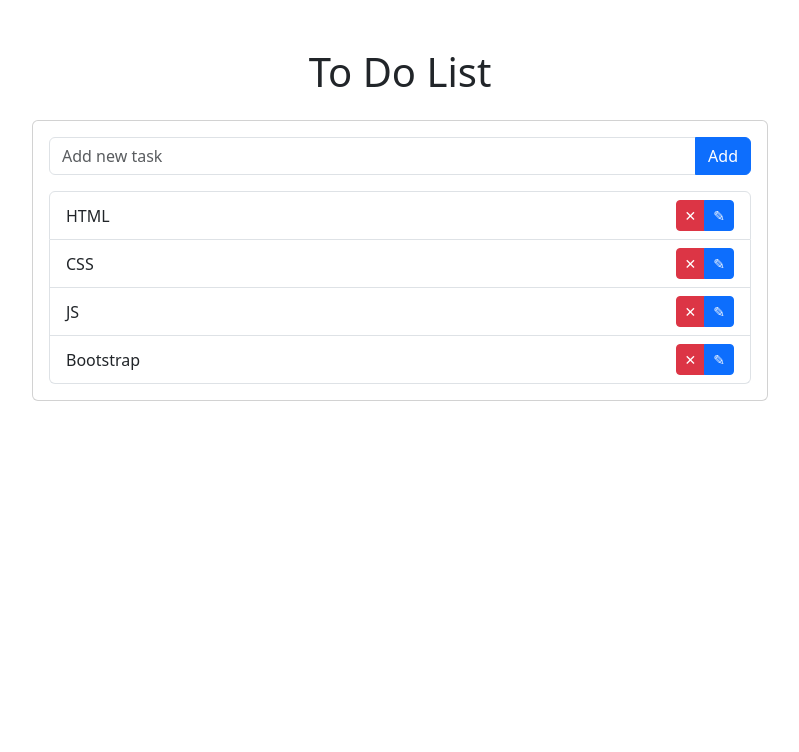
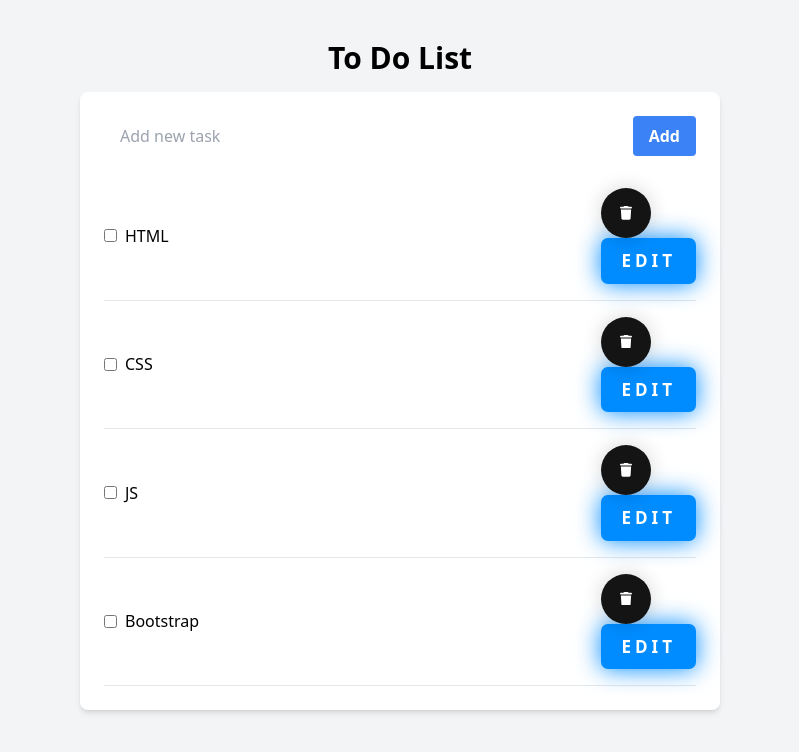
Before and after one commit to Hoomanzoh79/fastapi-todo-app, a FastAPI app: page /index/ in a window 1280 px wide. Shown: the top 752 px of the page, without its empty margins (240-1039 px from the left). Run offline with FastAPI, Linux system fonts and the light colour scheme; some libraries are stand-ins or nearby versions.

Commit message:
add template

```diff
--- a/templates/index.html
+++ b/templates/index.html
@@ -3,60 +3,83 @@
 
 <head>
 	<meta charset="UTF-8">
-	<meta name="viewport" content="width=device-width, initial-scale=1.0">
+	<meta name="viewport" content="width=device-width,
+								initial-scale=1.0">
 	<title>To Do List</title>
-	<!-- Bootstrap CSS -->
+	<link href="{{ url_for('static', path='/css/style.css') }}" rel="stylesheet">
+	<!-- Include Tailwind CSS -->
 	<link href=
-"https://cdn.jsdelivr.net/npm/bootstrap@5.3.0-alpha1/dist/css/bootstrap.min.css"
+"https://cdn.jsdelivr.net/npm/tailwindcss@2.2.19/dist/tailwind.min.css"
 		rel="stylesheet">
+	<style>
+		.completed {
+			text-decoration: line-through;
+		}
+	</style>
 </head>
 
-<body>
-	<div class="container mt-5">
-		<h1 class="text-center mb-4">To Do List</h1>
-		<div class="row justify-content-center">
-			<div class="col-md-8">
-				<div class="card">
-					<div class="card-body">
+<body class="bg-gray-100">
+
+	<div class="container mx-auto my-10">
+		<h1 class="text-center text-3xl font-semibold mb-4">
+			To Do List
+		</h1>
+		<div class="md:w-1/2 mx-auto">
+			<div class="bg-white shadow-md rounded-lg p-6">
 				<form id="todo-form">
-							<div class="input-group mb-3">
-								<input type="text" class="form-control"
-									id="todo-input"
-									placeholder="Add new task"
-									required>
-								<button class="btn btn-primary" type="submit">
+					<div class="flex mb-4">
+						<input type="text"
+							class="w-full px-4 py-2 mr-2 rounded-lg
+							border-gray-300 focus:outline-none
+							focus:border-blue-500" id="todo-input"
+							placeholder="Add new task" required>
+						<button class="bg-blue-500 hover:bg-blue-700
+							text-white font-bold py-2 px-4 rounded">
 							Add
 						</button>
 					</div>
 				</form>
-						<ul class="list-group" id="todo-list">
+				<ul id="todo-list">
 					<!-- Tasks will be added here dynamically -->
 				</ul>
 			</div>
 		</div>
 	</div>
-		</div>
-	</div>
 
-	<!-- Bootstrap JS Bundle (popper.js included) -->
-	<script src=
-"https://cdn.jsdelivr.net/npm/bootstrap@5.3.0-alpha1/dist/js/bootstrap.bundle.min.js">
-	</script>
 	<script>
 		// Function to add a new task
 		function addTask(task) {
 			const todoList = document.getElementById("todo-list");
 			const li = document.createElement("li");
-			li.className = "list-group-item d-flex justify-content-between align-items-center";
+			li.className =
+			"border-b border-gray-200 flex items-center justify-between py-4";
 			li.innerHTML = `
-		<span class="task-text">${task}</span>
-		<input type="text" class="form-control edit-input" style="display: none;" value="${task}">
-		<div class="btn-group">
-		<button class="btn btn-danger btn-sm delete-btn">✕</button>
-		<button class="btn btn-primary btn-sm edit-btn">✎</button>
+				<label class="flex items-center">
+					<input type="checkbox" class="mr-2">
+					<span>${task}</span>
+				</label>
+				<div>
+					<button class="button">
+  					<svg viewBox="0 0 448 512" class="svgIcon">
+						<path d="M135.2 17.7L128 32H32C14.3 32 0 46.3 0 64S14.3 96 32 96H416c17.7 0 32-14.3 32-32s-14.3-32-32-32H320l-7.2-14.3C307.4 6.8 296.3 0 284.2 0H163.8c-12.1 0-23.2 6.8-28.6 17.7zM416 128H32L53.2 467c1.6 25.3 22.6 45 47.9 45H346.9c25.3 0 46.3-19.7 47.9-45L416 128z"></path>
+						</svg>
+					<button class="shadow__btn">
+						Edit
+					</button>
 				</div>
 			`;
 			todoList.appendChild(li);
+
+			// Add event listener to the checkbox
+			const checkbox = li.querySelector('input[type="checkbox"]');
+			checkbox.addEventListener('change', function () {
+				const taskText = this.nextElementSibling;
+				if (this.checked) {
+					taskText.classList.add('completed');
+				} else {
+					taskText.classList.remove('completed');
+				}
+			});
 		}
 
 		// Event listener for form submission
@@ -72,7 +95,8 @@
 			});
 
 		// Event listener for delete button click
-		document.getElementById("todo-list").addEventListener("click",
+		document.getElementById("todo-list")
+		.addEventListener("click",
 			function (event) {
 				if (event.target.classList.contains("delete-btn")) {
 					event.target.parentElement.parentElement.remove();
@@ -80,22 +104,16 @@
 			});
 
 		// Event listener for edit button click
-		document.getElementById("todo-list").addEventListener("click", function (event) {
+		document.getElementById("todo-list")
+		.addEventListener("click",
+			function (event) {
 				if (event.target.classList.contains("edit-btn")) {
-				const taskText = event.target.parentElement
-					.parentElement.querySelector(".task-text");
-				const editInput = event.target.parentElement
-					.parentElement.querySelector(".edit-input");
-				if (taskText.style.display !== "none") {
-					taskText.style.display = "none";
-					editInput.style.display = "block";
-					editInput.focus();
-					event.target.innerHTML = "";
-				} else {
-					taskText.textContent = editInput.value;
-					taskText.style.display = "inline";
-					editInput.style.display = "none";
-					event.target.innerHTML = "✎";
+					const taskText = event.target.
+						parentElement.parentElement.querySelector("span");
+					const newText =
+						prompt("Enter new task", taskText.textContent);
+					if (newText !== null) {
+						taskText.textContent = newText.trim();
 					}
 				}
 			});
```
Lines whose indentation alone changed are shown as unchanged.
